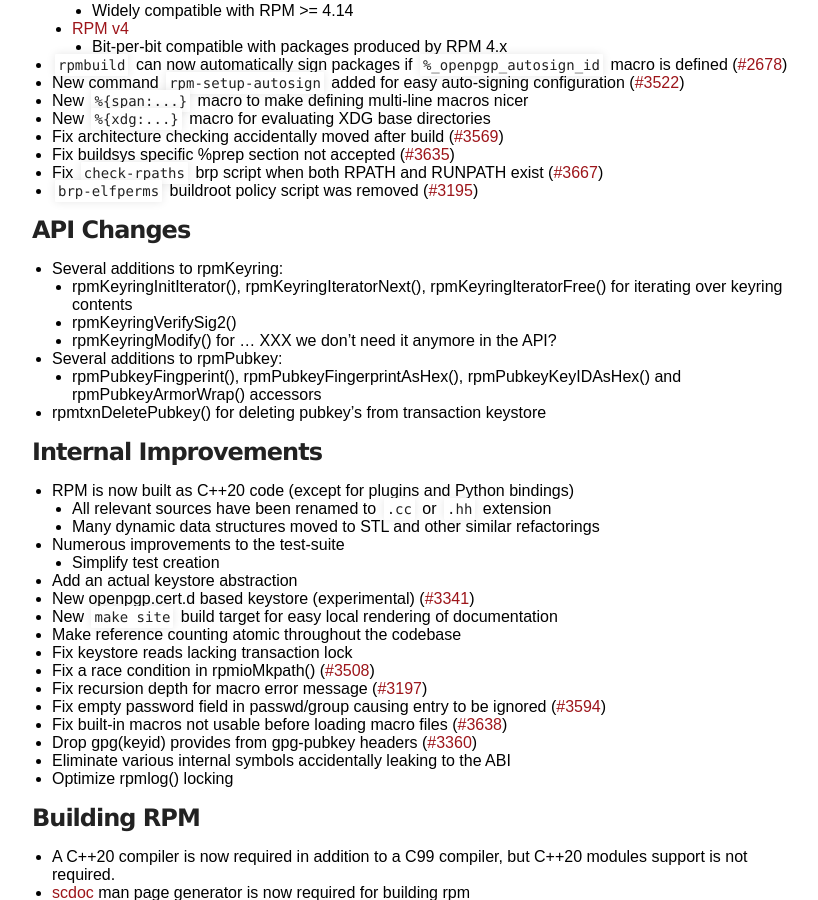
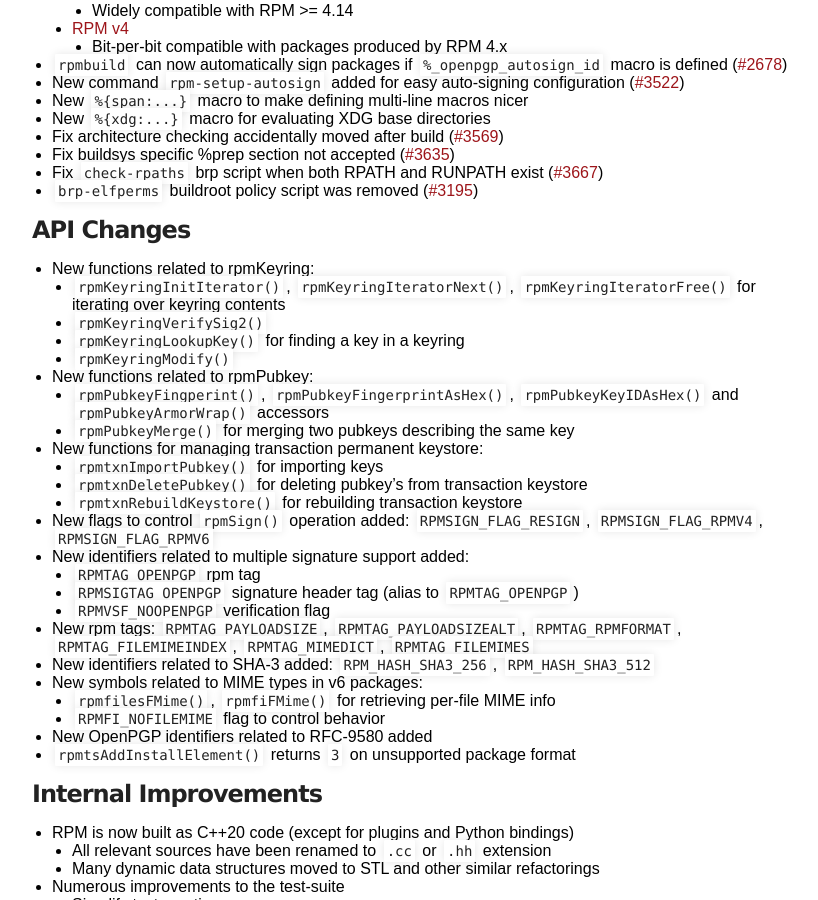
Before and after one commit to rpm-software-management/rpm-web, a Jekyll site: the page built from wiki/Releases/6.0.0.md, in a window 1280 px wide and 900 px high, scrolled down 1301 px. Shown: the whole window, without its empty margins (218-1036 px from the left). Built offline with Jekyll 4.4.1, drawn with Linux system fonts in a browser that asks for light colours.

Commit message:
Add a bunch of missing items to API changes sections, formatting tweaks

```diff
--- a/wiki/Releases/6.0.0.md
+++ b/wiki/Releases/6.0.0.md
@@ -85,15 +85,36 @@ Changes since RPM 4.20.1:
 * `brp-elfperms` buildroot policy script was removed ([#3195](https://github.com/rpm-software-management/rpm/issues/3195))
 
 ### API Changes
-* Several additions to rpmKeyring:
-  * rpmKeyringInitIterator(), rpmKeyringIteratorNext(),
-    rpmKeyringIteratorFree() for iterating over keyring contents
-  * rpmKeyringVerifySig2()
-  * rpmKeyringModify() for ... XXX we don't need it anymore in the API?
-* Several additions to rpmPubkey:
-  * rpmPubkeyFingperint(), rpmPubkeyFingerprintAsHex(),
-    rpmPubkeyKeyIDAsHex() and rpmPubkeyArmorWrap() accessors
-* rpmtxnDeletePubkey() for deleting pubkey's from transaction keystore
+* New functions related to rpmKeyring:
+  * `rpmKeyringInitIterator()`, `rpmKeyringIteratorNext()`,
+    `rpmKeyringIteratorFree()` for iterating over keyring contents
+  * `rpmKeyringVerifySig2()`
+  * `rpmKeyringLookupKey()` for finding a key in a keyring
+  * `rpmKeyringModify()`
+* New functions related to rpmPubkey:
+  * `rpmPubkeyFingperint()`, `rpmPubkeyFingerprintAsHex()`,
+    `rpmPubkeyKeyIDAsHex()` and `rpmPubkeyArmorWrap()` accessors
+  * `rpmPubkeyMerge()` for merging two pubkeys describing the same key
+* New functions for managing transaction permanent keystore:
+  * `rpmtxnImportPubkey()` for importing keys
+  * `rpmtxnDeletePubkey()` for deleting pubkey's from transaction keystore
+  * `rpmtxnRebuildKeystore()` for rebuilding transaction keystore
+* New flags to control `rpmSign()` operation added:
+  `RPMSIGN_FLAG_RESIGN`, `RPMSIGN_FLAG_RPMV4`, `RPMSIGN_FLAG_RPMV6`
+* New identifiers related to multiple signature support added:
+  * `RPMTAG_OPENPGP` rpm tag
+  * `RPMSIGTAG_OPENPGP` signature header tag (alias to `RPMTAG_OPENPGP`)
+  * `RPMVSF_NOOPENPGP` verification flag
+* New rpm tags:
+  `RPMTAG_PAYLOADSIZE`, `RPMTAG_PAYLOADSIZEALT`, `RPMTAG_RPMFORMAT`,
+  `RPMTAG_FILEMIMEINDEX`, `RPMTAG_MIMEDICT`, `RPMTAG_FILEMIMES`
+* New identifiers related to SHA-3 added:
+  `RPM_HASH_SHA3_256`, `RPM_HASH_SHA3_512`
+* New symbols related to MIME types in v6 packages:
+  * `rpmfilesFMime()`, `rpmfiFMime()` for retrieving per-file MIME info
+  * `RPMFI_NOFILEMIME` flag to control behavior
+* New OpenPGP identifiers related to RFC-9580 added
+* `rpmtsAddInstallElement()` returns `3` on unsupported package format
 
 ### Internal Improvements
 * RPM is now built as C++20 code (except for plugins and Python bindings)
```
